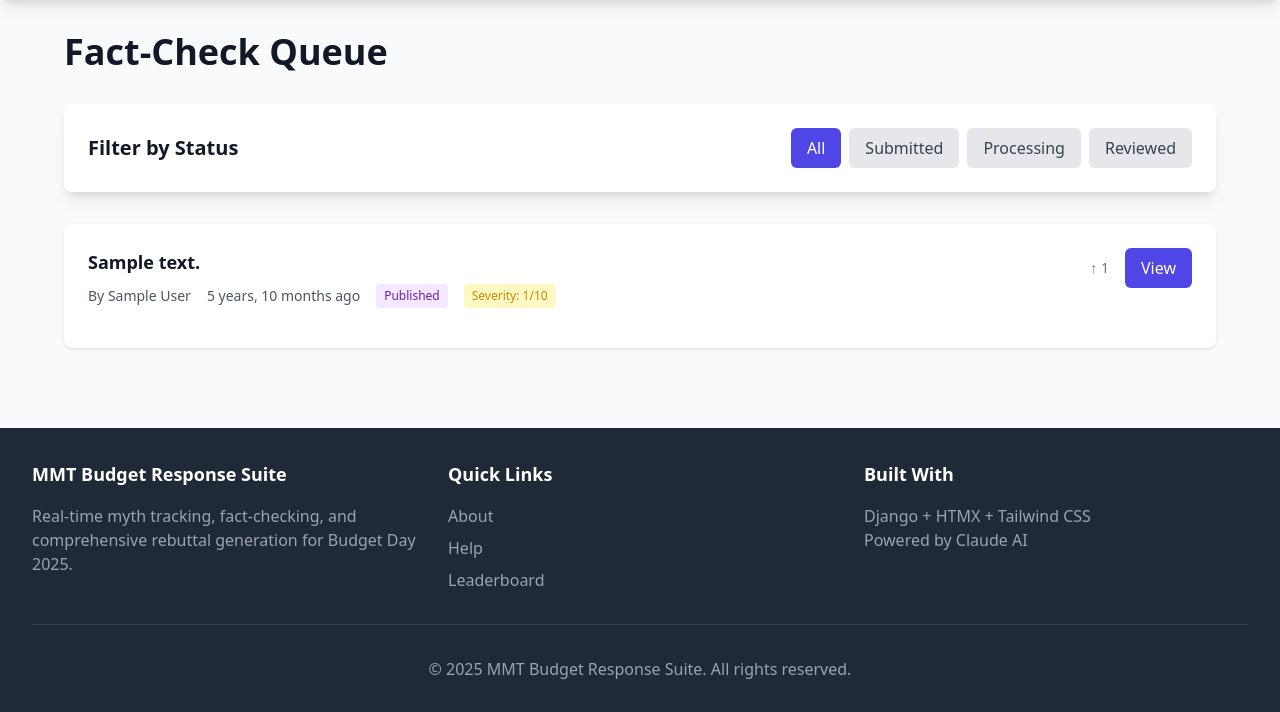
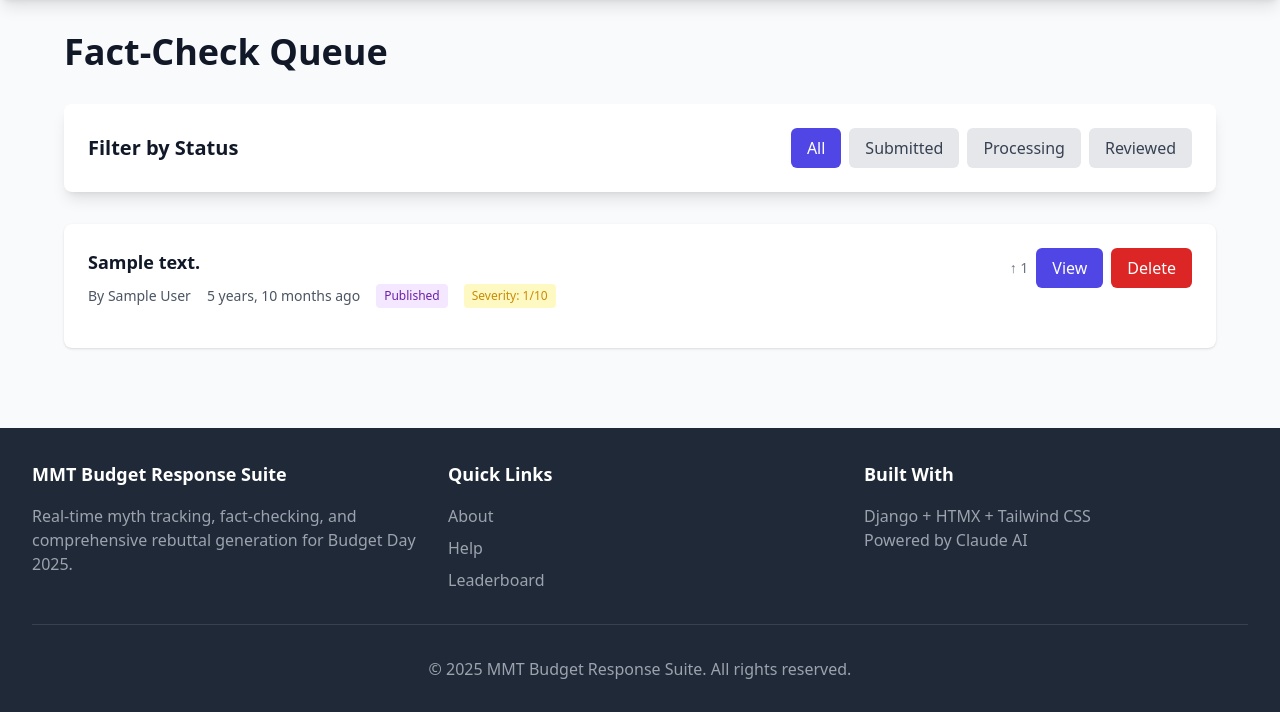
Before and after one commit to ChrisB2025/MMT-Budget-Day-Response-Suite, a Django app: page /factcheck/queue/ in a window 1280 px wide. Shown: the part 64-776 px from the top of the page. Run offline with Django 5.2, Linux system fonts and the light colour scheme; a user stored in the database is signed in; tables that the repository leaves empty hold one stand-in row (values such as "Sample post"); data that the repository does not hold is empty; parts of the project's set-up code (start-up, migrations or seed data) failed here and were passed over; some libraries are stand-ins or nearby versions.

Commit message:
Add delete button to fact-check queue
- Add delete_factcheck view allowing staff or request owner to delete
- Add delete URL endpoint
- Add red Delete button to queue template with confirmation dialog
- Button only shows for staff users or the person who created the request

```diff
--- a/apps/factcheck/urls.py
+++ b/apps/factcheck/urls.py
@@ -25,6 +25,7 @@ urlpatterns = [
     path('<int:request_id>/upvote/', views.upvote_factcheck, name='upvote'),
     path('<int:request_id>/comment/', views.add_comment, name='add_comment'),
     path('<int:request_id>/share/', views.share_to_twitter, name='share_twitter'),
+    path('<int:request_id>/delete/', views.delete_factcheck, name='delete'),
 
     # Admin/diagnostics
     path('diagnostics/', views.diagnostics, name='diagnostics'),
--- a/apps/factcheck/views.py
+++ b/apps/factcheck/views.py
@@ -621,3 +621,27 @@ def process_stuck_claims(request):
         'stuck_requests': stuck_requests,
         'processed': False
     })
+
+
+@login_required
+def delete_factcheck(request, request_id):
+    """Delete a fact-check request (staff only or own requests)"""
+    fact_check = get_object_or_404(FactCheckRequest, id=request_id)
+
+    # Allow staff or the person who created it to delete
+    if not (request.user.is_staff or fact_check.user == request.user):
+        messages.error(request, 'You do not have permission to delete this request.')
+        return redirect('factcheck:queue')
+
+    if request.method == 'POST':
+        claim_text = fact_check.claim_text[:50]
+        fact_check.delete()
+        messages.success(request, f'Successfully deleted fact-check request: "{claim_text}..."')
+        return redirect('factcheck:queue')
+
+    # If GET request, show confirmation (or just delete if HTMX)
+    if request.headers.get('HX-Request'):
+        fact_check.delete()
+        return HttpResponse(status=200)
+
+    return redirect('factcheck:queue')
--- a/templates/factcheck/queue.html
+++ b/templates/factcheck/queue.html
@@ -38,11 +38,19 @@
                         </span>
                     </div>
                 </div>
-                <div class="flex items-center gap-4">
+                <div class="flex items-center gap-2">
                     <span class="text-sm text-gray-500">↑ {{ request.upvotes }}</span>
                     <a href="{% url 'factcheck:detail' request.id %}" class="px-4 py-2 bg-indigo-600 text-white rounded-md hover:bg-indigo-700">
                         View
                     </a>
+                    {% if user.is_staff or request.user == user %}
+                    <form method="post" action="{% url 'factcheck:delete' request.id %}" onsubmit="return confirm('Are you sure you want to delete this fact-check request?');" class="inline">
+                        {% csrf_token %}
+                        <button type="submit" class="px-4 py-2 bg-red-600 text-white rounded-md hover:bg-red-700">
+                            Delete
+                        </button>
+                    </form>
+                    {% endif %}
                 </div>
             </div>
         </div>
```
